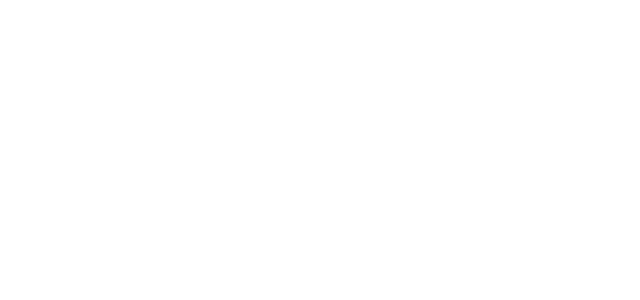
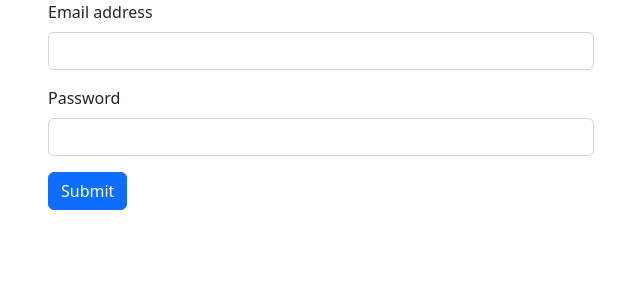
Before and after one commit to SANDHRAMARIYA/nestcom_angular, an Angular app: page / in a window 1280 px wide. Shown: the top 300 px of the page, without its empty margins (34-674 px from the left). Built offline with nearby package versions, Linux system fonts and the light colour scheme.

Commit message:
adminLog

```diff
--- /dev/null
+++ b/src/app/admin-login/admin-login.component.html
@@ -0,0 +1,28 @@
+
+<div class="container">
+    <div class="row">
+        <div class="col col-12 col-sm-6 col-md-6 col-lg-6 col-xl-6 col-xxl-6">
+
+            <form>
+                <div class="mb-3">
+                  <label for="exampleInputEmail1" class="form-label" >Email address</label>
+                  <input type="email" class="form-control" id="exampleInputEmail1" aria-describedby="emailHelp" name="username"  [(ngModel)]="username">
+
+                </div>
+                <div class="mb-3">
+                  <label for="exampleInputPassword1" class="form-label">Password</label>
+                  <input type="password" class="form-control" id="exampleInputPassword1" name="password" [(ngModel)]="password">
+                </div>
+
+                <button type="submit" class="btn btn-primary" (click)="readValues()">Submit</button>
+              </form>
+
+
+
+
+
+
+
+        </div>
+    </div>
+</div>
--- /dev/null
+++ b/src/app/admin-login/admin-login.component.ts
@@ -0,0 +1,33 @@
+import { Component, OnInit } from '@angular/core';
+import { Router } from '@angular/router';
+
+@Component({
+  selector: 'app-admin-login',
+  templateUrl: './admin-login.component.html',
+  styleUrls: ['./admin-login.component.css']
+})
+export class AdminLoginComponent implements OnInit {
+
+  constructor(private myrouter:Router) { }
+  username=""
+password=""
+readValues=()=>{
+  let data={
+    "username":this.username,
+    "password":this.password
+
+  }
+  if(this.username=="admin" && this.password=="12345"){
+    this.myrouter.navigate(["/adminDashbord"])
+  }
+  else{
+    alert("in valid")
+  }
+  console.log(data)
+  alert("Sucess")
+}
+
+
+  ngOnInit(): void {
+  }
+}
--- a/src/app/app.module.ts
+++ b/src/app/app.module.ts
@@ -3,14 +3,27 @@
 
 import { AppRoutingModule } from './app-routing.module';
 import { AppComponent } from './app.component';
+import { AdminLoginComponent } from './admin-login/admin-login.component';
+import { HttpClientModule } from '@angular/common/http';
+import { FormsModule } from '@angular/forms';
+import { RouterModule, Routes } from '@angular/router';
 
+const approutes:Routes=[
+  {
+    path:"",component:AdminLoginComponent
+  }
+]
 @NgModule({
   declarations: [
-    AppComponent
+    AppComponent,
+    AdminLoginComponent
   ],
   imports: [
     BrowserModule,
-    AppRoutingModule
+    AppRoutingModule,
+  RouterModule.forRoot(approutes),
+    HttpClientModule,
+    FormsModule
   ],
   providers: [],
   bootstrap: [AppComponent]
```
Also changed, not shown: src/app/admin-login/admin-login.component.css (added), 1 other file (tests, documents, lock files or other folders).
